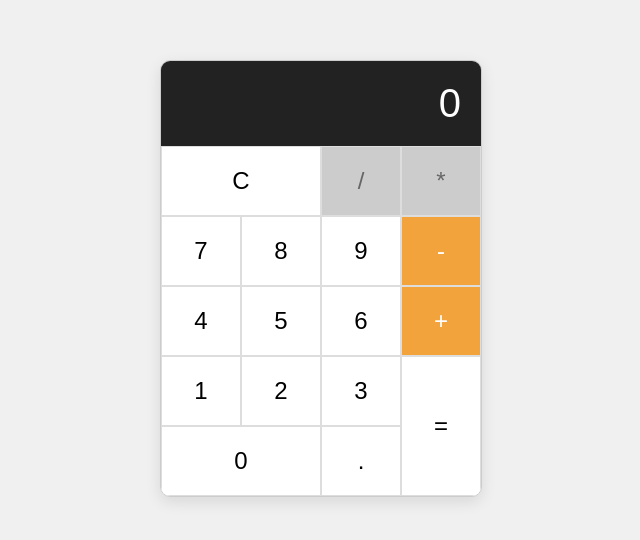
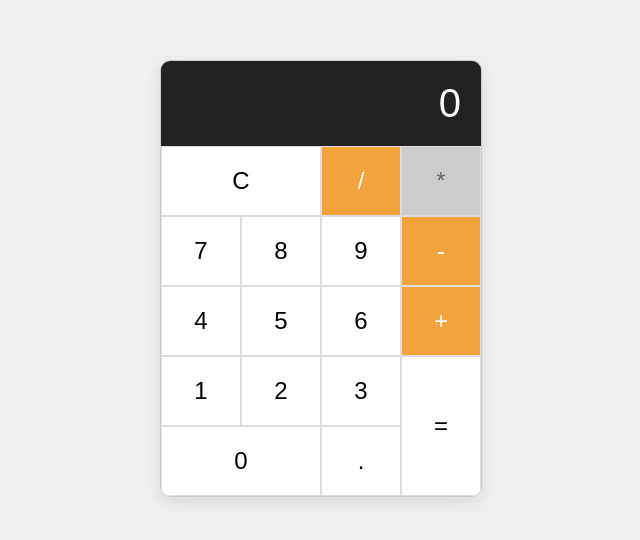
Before and after one commit to motyinno/tl_tech_task, a plain HTML site: page index.html in a window 1280 px wide. Shown: the part 130-670 px from the top of the page, without its empty margins (319-959 px from the left). Drawn offline with Linux system fonts and the light colour scheme.

Commit message:
divide added

```diff
--- a/index.html
+++ b/index.html
@@ -22,7 +22,7 @@
     <div class="display" id="display">0</div>
     <div class="buttons">
         <button class="clear" id="clear">C</button>
-        <button class="operator disabled" id="divide">/</button> <button class="operator disabled" id="multiply">*</button> <button class="number">7</button>
+        <button class="operator" id="divide">/</button> <button class="operator disabled" id="multiply">*</button> <button class="number">7</button>
         <button class="number">8</button>
         <button class="number">9</button>
         <button class="operator" id="subtract">-</button>
@@ -74,6 +74,7 @@
             switch (operator) {
                 case '+': result = firstOperand + secondOperand; break;
                 case '-': result = firstOperand - secondOperand; break;
+                case '/': result = firstOperand / secondOperand; break;
             }
             currentInput = result.toString();
             operator = null;
```
